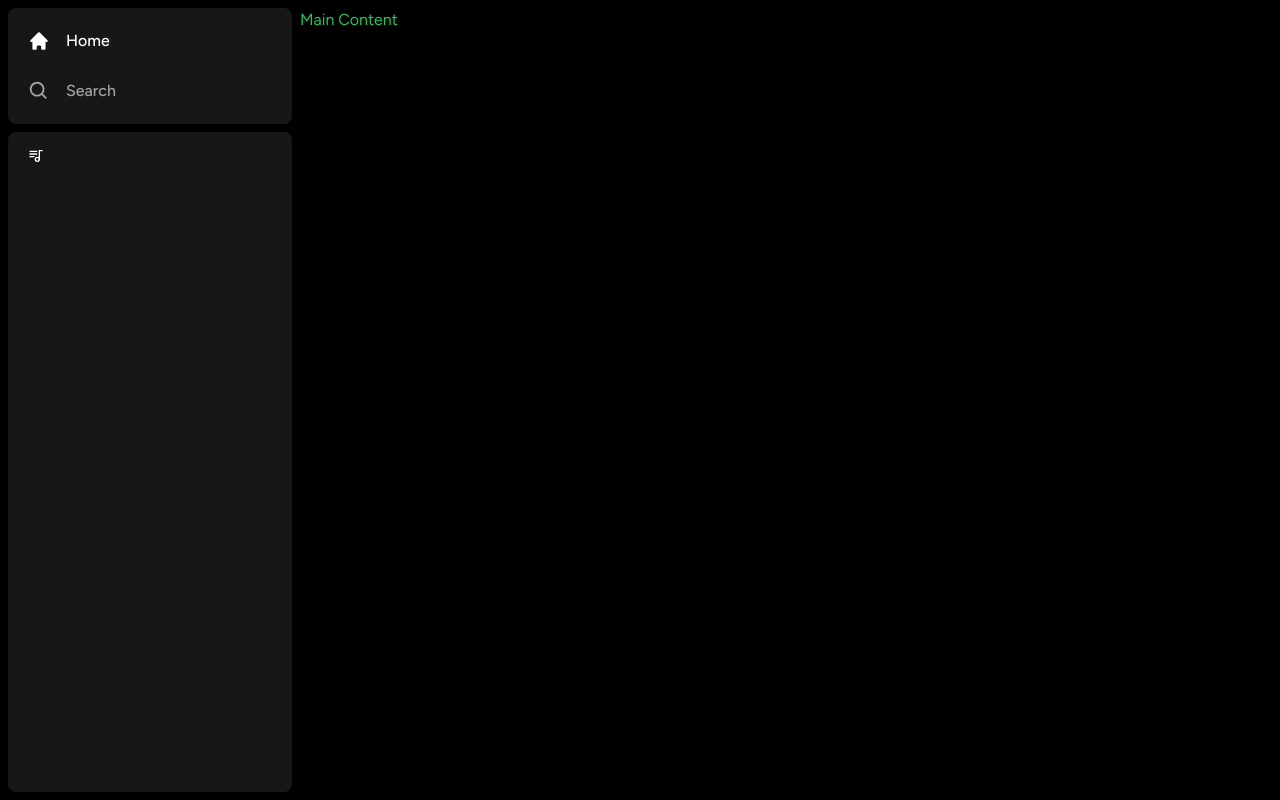
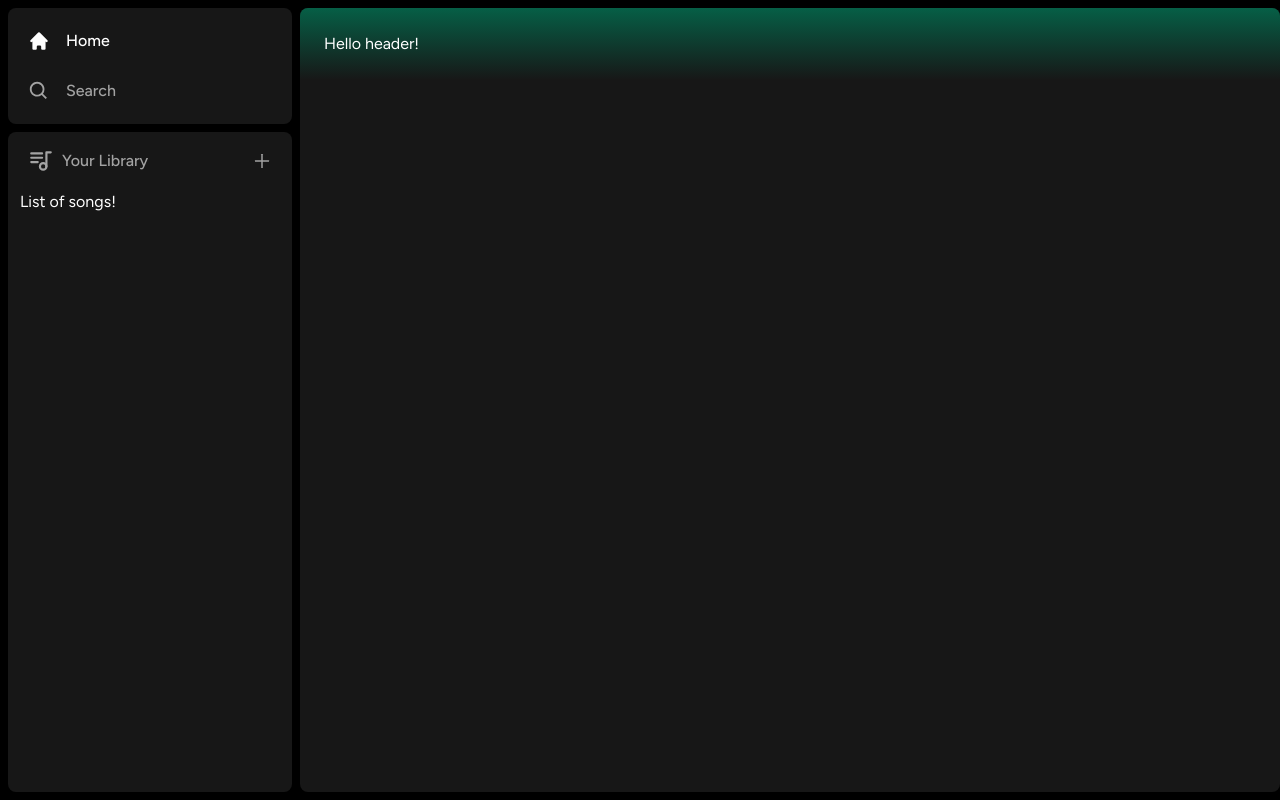
Before and after one commit to MagnumOpusSirius/meloverse, a Next.js app: page / in a window 1280 px wide. Built offline with nearby package versions, Linux system fonts and the light colour scheme.

Commit message:
added style to header.tsx

```diff
--- a/app/(site)/page.tsx
+++ b/app/(site)/page.tsx
@@ -1,7 +1,21 @@
+import Header from "@/components/Header";
+
 
 export default function Home() {
   return (
-    <div className="text-green-500">Main Content</div>
+    <div
+      className="
+      bg-neutral-900
+      rounded-lg
+      h-full
+      w-full
+      overflow-hidden
+      overflow-y-auto
+    ">
+      <Header>
+        Header
+      </Header>
+    </div>
 
   );
 }
--- /dev/null
+++ b/components/Header.tsx
@@ -0,0 +1,34 @@
+"use client";
+
+import { useRouter } from "next/navigation";
+import { twMerge } from "tailwind-merge";
+
+interface HeaderProps {
+    children: React.ReactNode;
+    className?: string;
+}
+
+const Header: React.FC<HeaderProps> = ({
+    children,
+    className,
+}) => {
+    const router = useRouter();
+
+    const handleLogout = () => {
+        //
+    }
+    return (
+        <div
+            className={twMerge(`
+            h-fit
+            bg-gradient-to-b
+            from-emerald-800
+            p-6
+            `,
+                className
+            )}>
+            Hello header!
+        </div>);
+}
+
+export default Header;
--- a/components/Library.tsx
+++ b/components/Library.tsx
@@ -1,5 +1,6 @@
 "use client"
 
+import { AiOutlinePlus } from "react-icons/ai";
 import { TbPlaylist } from "react-icons/tb";
 
 const Library = () => {
@@ -23,8 +24,24 @@ const Library = () => {
                 items-center
                 gap-x-2
                 ">
-                    < TbPlaylist />
+                    <TbPlaylist className="text-neutral-400" size={26} />
+                    <p className="text-neutral-400 font-medium text-md">
+                        Your Library
+                    </p>
                 </div>
+                <AiOutlinePlus
+                    onClick={onClick}
+                    size={20}
+                    className="
+                    text-neutral-400
+                    cursor-pointer
+                    hover:text-white
+                    transition
+                    "
+                />
+            </div>
+            <div className="flex flex-col gap-y-2 mt-4 px-3">
+                List of songs!
             </div>
         </div>
     );
```
